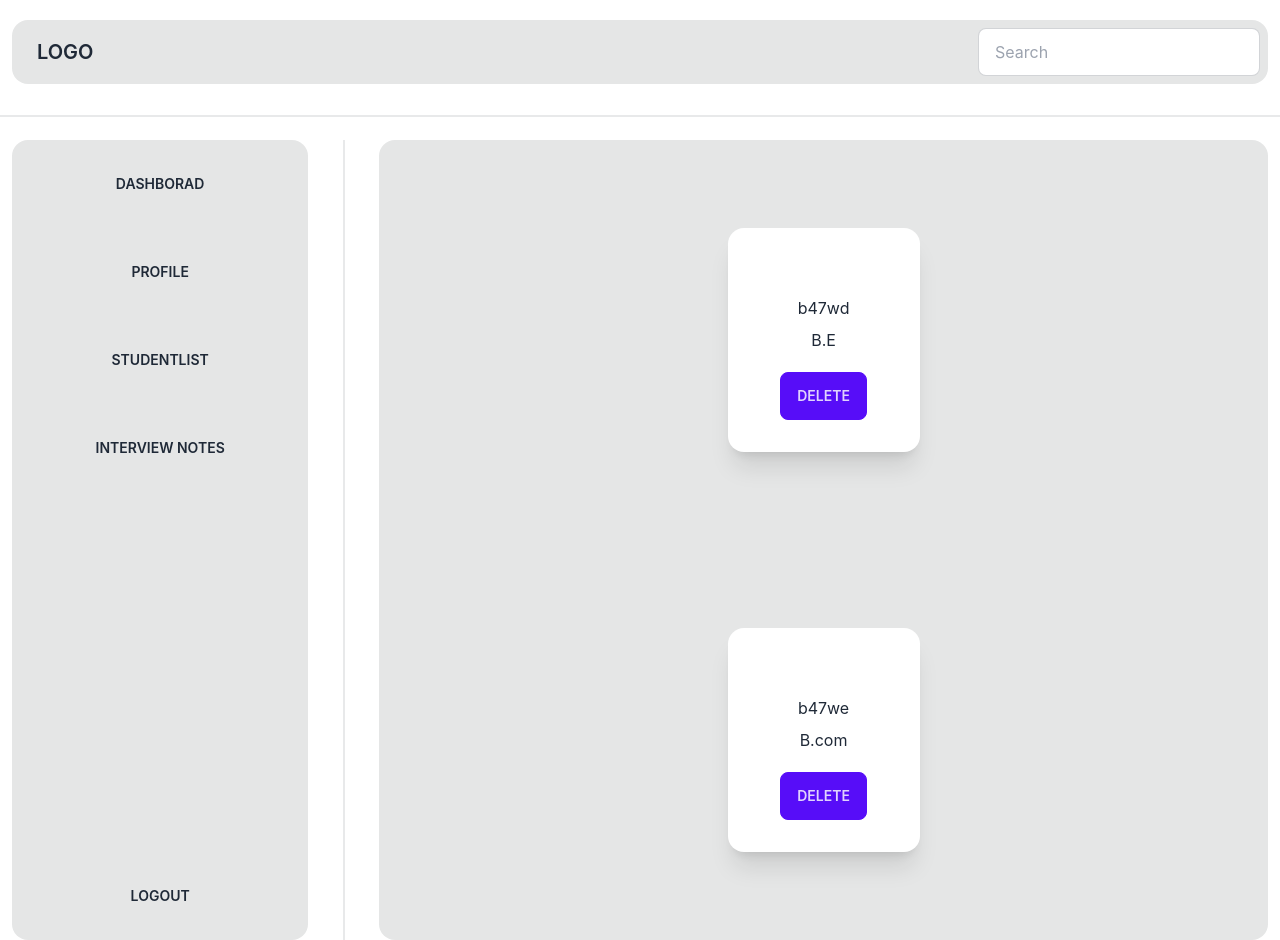
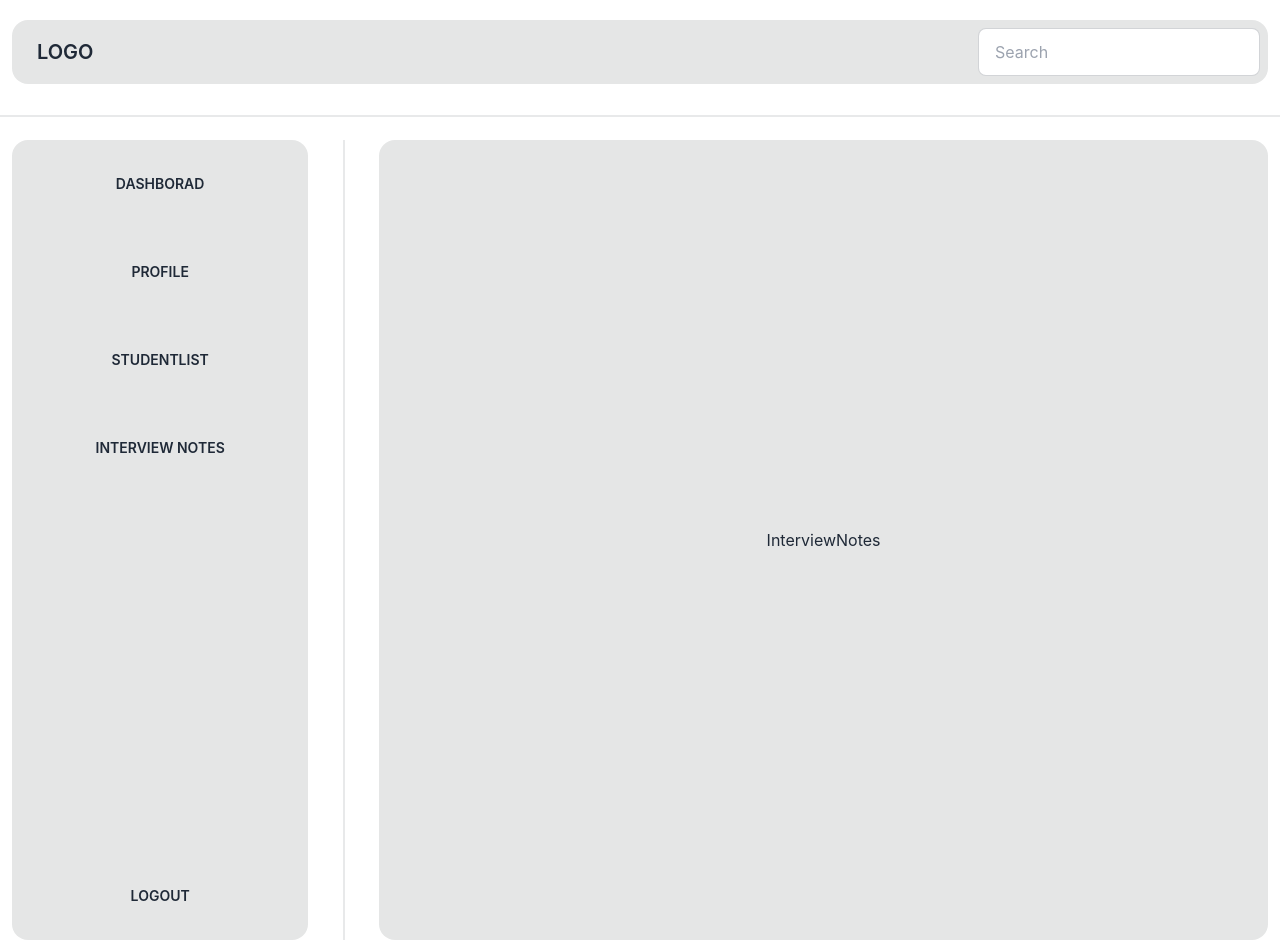
Before and after one commit to Shyam2397/my-app, a React (Create React App) app: page /interviewnotes in a window 1280 px wide. Built offline with nearby package versions, Linux system fonts and the light colour scheme.

Commit message:
delete button add and routes

```diff
--- a/src/App.js
+++ b/src/App.js
@@ -9,6 +9,9 @@ import StudentCard from "./components/StudentCard";
 import { useState } from "react";
 import DashBoard from "./pages/DashBoard";
 import Profile from "./pages/Profile";
+import InterviewNotes from "./pages/InterviewNotes";
+
+
 
 
 function App() {
@@ -31,10 +34,22 @@ const StudentData = [
 const [Data,setData] = useState(StudentData)
   return (
     <div className="App">
-        <StudentList
-          StudentData = {Data}
-          setData = {setData}
-        />
+
+        <Routes>
+            <Route exact path="/" element={<DashBoard/>}/>
+            <Route path="/profile" element={<Profile/>}/>
+            <Route path="/student/all" element=
+              {
+                <StudentList
+                  StudentData = {Data}
+                  setData = {setData}
+                />
+              }
+            />
+            <Route path="/interviewnotes" element={<InterviewNotes/>}/>
+        </Routes>
+
+
     </div>
   );
 }
--- a/src/components/StudentCard.js
+++ b/src/components/StudentCard.js
@@ -1,4 +1,11 @@
-function StudentCard({student}) {
+
+
+function StudentCard({student,StudentData,setData}) {
+
+  const removeStud = (id)=>{
+     const newStudData = StudentData.filter((stud,ind)=>stud.id != id)
+     setData(newStudData)
+  }
   return (
     <div>
         <div className="card w-48 bg-base-100 shadow-xl">
@@ -7,7 +14,9 @@ function StudentCard({student}) {
                 <p className="text-left">{student.batch}</p>
                 <p className="text-left">{student.education}</p>
                 <div className="card-actions justify-end">
-                    <button className="btn btn-primary mt-3">Delete</button>
+                    <button className="btn bg-red-800 mt-3"
+                    onClick={()=>removeStud(student.id)}
+                    >Delete</button>
                 </div>
             </div>
         </div>
--- /dev/null
+++ b/src/pages/InterviewNotes.js
@@ -0,0 +1,9 @@
+import BasePage from "../basepage/basepage";
+
+export default function InterviewNotes() {
+  return (
+    <BasePage>
+        <div>InterviewNotes</div>
+    </BasePage>
+  )
+}
--- a/src/pages/studentlist.js
+++ b/src/pages/studentlist.js
@@ -1,13 +1,15 @@
 import BasePage from "../basepage/basepage";
 import StudentCard from "../components/StudentCard";
 
-export default function StudentList({StudentData}){
+export default function StudentList({StudentData,setData}){
     return(
         <BasePage>
             {StudentData.map((stud,ind)=>(
                 <StudentCard
                     student={stud}
-                    key={ind}
+                    StudentData={StudentData}
+                    setData={setData}
+                    key={stud.id}
                 />
             ))}
         </BasePage>
```
